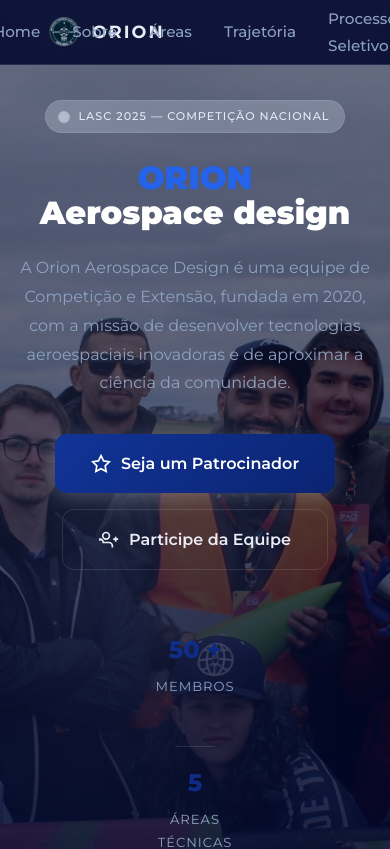
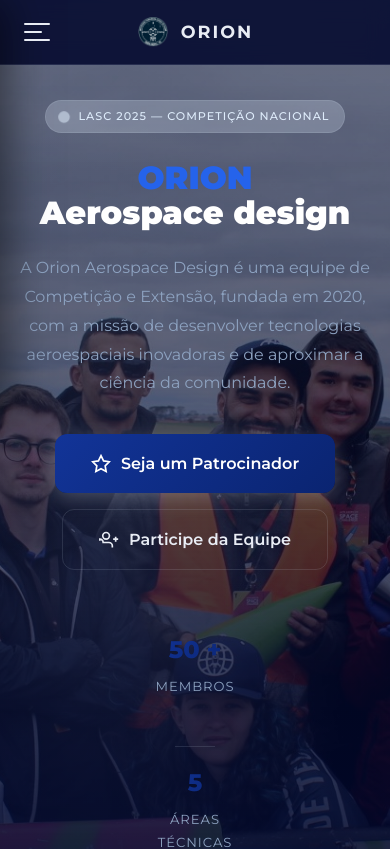
Before and after one commit to OrionAerospace/Site-Orion, a React (Vite) app: page / in a window 390 px wide. Shown: the top 849 px of the page. Built offline with nearby package versions, Linux system fonts and the light colour scheme.

Commit message:
feat: navbar mobile

```diff
--- a/src/components/Navbar/Navbar.css
+++ b/src/components/Navbar/Navbar.css
@@ -14,11 +14,10 @@
   border-bottom: 1px solid var(--border-color);
 }
 
-/* --- NOVO: Alinhamento da imagem e do texto --- */
 .navbar-logo {
   display: flex;
   align-items: center;
-  gap: 12px; /* Controla o espaço entre a logo e a palavra ORION */
+  gap: 12px;
 }
 
 .logo-img {
@@ -26,7 +25,6 @@
   height: 32px;
   object-fit: contain;
 }
-/* --------------------------------------------- */
 
 .navbar-logo span {
   color: var(--text-primary);
@@ -35,6 +33,7 @@
   font-weight: 700;
   letter-spacing: 2px;
 }
+
 .navbar-links {
   list-style: none;
   display: flex;
@@ -43,7 +42,6 @@
   gap: 32px;
   margin: 0;
   padding: 0;
-  /* Centraliza os links em relação à navbar inteira, independente da logo */
   position: absolute;
   left: 50%;
   transform: translateX(-50%);
@@ -73,6 +71,7 @@
   font-weight: 600;
   cursor: pointer;
   transition: all var(--transition-fast);
+  margin-left: auto;
 }
 
 .navbar-cta:hover {
@@ -80,3 +79,161 @@
   border-color: var(--accent-primary);
   box-shadow: 0 4px 15px var(--accent-glow);
 }
+
+.hamburger-btn {
+  display: none;
+  flex-direction: column;
+  justify-content: space-between;
+  width: 26px;
+  height: 18px;
+  background: transparent;
+  border: none;
+  cursor: pointer;
+  z-index: 1100;
+  padding: 0;
+}
+
+.hamburger-btn span {
+  display: block;
+  width: 100%;
+  height: 2px;
+  background-color: var(--text-primary);
+  border-radius: 2px;
+  transition: transform 0.35s cubic-bezier(0.65, 0, 0.35, 1),
+              opacity 0.25s ease,
+              width 0.35s cubic-bezier(0.65, 0, 0.35, 1);
+}
+
+.hamburger-btn span:nth-child(2) {
+  width: 70%;
+}
+
+.hamburger-btn:hover span:nth-child(2) {
+  width: 100%;
+}
+
+.hamburger-btn.active span:nth-child(1) {
+  transform: translateY(8px) rotate(45deg);
+}
+.hamburger-btn.active span:nth-child(2) {
+  opacity: 0;
+  transform: translateX(-8px);
+}
+.hamburger-btn.active span:nth-child(3) {
+  transform: translateY(-8px) rotate(-45deg);
+}
+
+.navbar-overlay {
+  position: fixed;
+  top: 0;
+  left: 0;
+  width: 100%;
+  height: 100vh;
+  background-color: rgba(0, 0, 0, 0.65);
+  backdrop-filter: blur(2px);
+  opacity: 0;
+  visibility: hidden;
+  transition: opacity 0.4s ease, visibility 0.4s ease;
+  z-index: 1040;
+}
+
+.navbar-overlay.active {
+  opacity: 1;
+  visibility: visible;
+}
+
+@media (max-width: 768px) {
+  #navbar {
+    justify-content: center;
+    padding: 16px 24px;
+  }
+
+  .hamburger-btn {
+    display: flex;
+    position: absolute;
+    left: 24px;
+  }
+
+  .navbar-logo {
+    margin: 0 auto;
+  }
+
+  .navbar-links {
+    position: fixed;
+    top: 0;
+    left: 0;
+    width: 280px;
+    height: auto;
+    max-height: calc(100vh - 40px);
+    flex-direction: column;
+    justify-content: flex-start;
+    align-items: flex-start;
+    gap: 0;
+    margin: 0;
+    padding: 96px 0 28px;
+    background: linear-gradient(160deg, rgba(0, 10, 56, 0.98), rgba(0, 7, 44, 0.98));
+    border-right: 1px solid var(--border-color);
+    box-shadow: 8px 0 40px rgba(0, 0, 0, 0.5);
+    transform: translateX(-100%);
+    transition: transform 0.45s cubic-bezier(0.65, 0, 0.35, 1);
+    z-index: 1050;
+    overflow-y: auto;
+  }
+
+  .navbar-links.active {
+    transform: translateX(0);
+  }
+
+  .navbar-links li {
+    width: 100%;
+    opacity: 0;
+    transform: translateX(-16px);
+    transition: opacity 0.35s ease, transform 0.35s ease;
+  }
+
+  .navbar-links.active li {
+    opacity: 1;
+    transform: translateX(0);
+  }
+
+  .navbar-links a {
+    position: relative;
+    display: block;
+    width: 100%;
+    padding: 16px 32px;
+    font-size: 0.95rem;
+    font-weight: 600;
+    letter-spacing: 0.5px;
+    text-transform: uppercase;
+    box-sizing: border-box;
+    transition: color 0.25s ease, background-color 0.25s ease, padding-left 0.25s ease;
+  }
+
+  .navbar-links a::before {
+    content: '';
+    position: absolute;
+    left: 0;
+    top: 0;
+    height: 100%;
+    width: 3px;
+    background: var(--accent-primary);
+    transform: scaleY(0);
+    transition: transform 0.25s ease;
+  }
+
+  .navbar-links a:hover,
+  .navbar-links a:focus-visible {
+    color: var(--accent-primary);
+    background-color: rgba(222, 236, 251, 0.05);
+    padding-left: 38px;
+  }
+
+  .navbar-links a:hover::before,
+  .navbar-links a:focus-visible::before {
+    transform: scaleY(1);
+  }
+
+  .navbar-cta {
+    display: none;
+  }
+}
--- a/src/components/Navbar/Navbar.jsx
+++ b/src/components/Navbar/Navbar.jsx
@@ -1,22 +1,64 @@
-import React from 'react';
+import React, { useState, useEffect } from 'react';
 import './Navbar.css';
 import logoOrion from '../../assets/logo.png';
 
+const LINKS = [
+  { href: '#hero', label: 'Home' },
+  { href: '#sobre', label: 'Sobre' },
+  { href: '#areas', label: 'Áreas' },
+  { href: '#trajetoria', label: 'Trajetória' },
+  { href: '#processo', label: 'Processo Seletivo' },
+];
+
 export default function Navbar() {
+  const [menuAberto, setMenuAberto] = useState(false);
+
+  const fecharMenu = () => setMenuAberto(false);
+
+  useEffect(() => {
+    document.body.style.overflow = menuAberto ? 'hidden' : '';
+    return () => {
+      document.body.style.overflow = '';
+    };
+  }, [menuAberto]);
+
   return (
     <nav id="navbar">
+      { }
+      <button
+        className={`hamburger-btn ${menuAberto ? 'active' : ''}`}
+        onClick={() => setMenuAberto(!menuAberto)}
+        aria-label="Abrir menu"
+        aria-expanded={menuAberto}
+      >
+        <span></span>
+        <span></span>
+        <span></span>
+      </button>
+
       <div className="navbar-logo">
         <img src={logoOrion} alt="Logo Orion Aerospace Design" className="logo-img" />
         <span>ORION</span>
       </div>
 
-      <ul className="navbar-links">
-        <li><a href="#hero">Home</a></li>
-        <li><a href="#sobre">Sobre</a></li>
-        <li><a href="#areas">Áreas</a></li>
-        <li><a href="#trajetoria">Trajetória</a></li>
-        <li><a href="#processo">Processo Seletivo</a></li>
+      { }
+      <div
+        className={`navbar-overlay ${menuAberto ? 'active' : ''}`}
+        onClick={fecharMenu}
+      ></div>
+
+      <ul className={`navbar-links ${menuAberto ? 'active' : ''}`}>
+        {LINKS.map((link, index) => (
+          <li
+            key={link.href}
+            style={{ transitionDelay: menuAberto ? `${index * 0.06 + 0.1}s` : '0s' }}
+          >
+            <a href={link.href} onClick={fecharMenu}>{link.label}</a>
+          </li>
+        ))}
       </ul>
+
+      <button className="navbar-cta">Fale Conosco</button>
     </nav>
   )
 }
```
